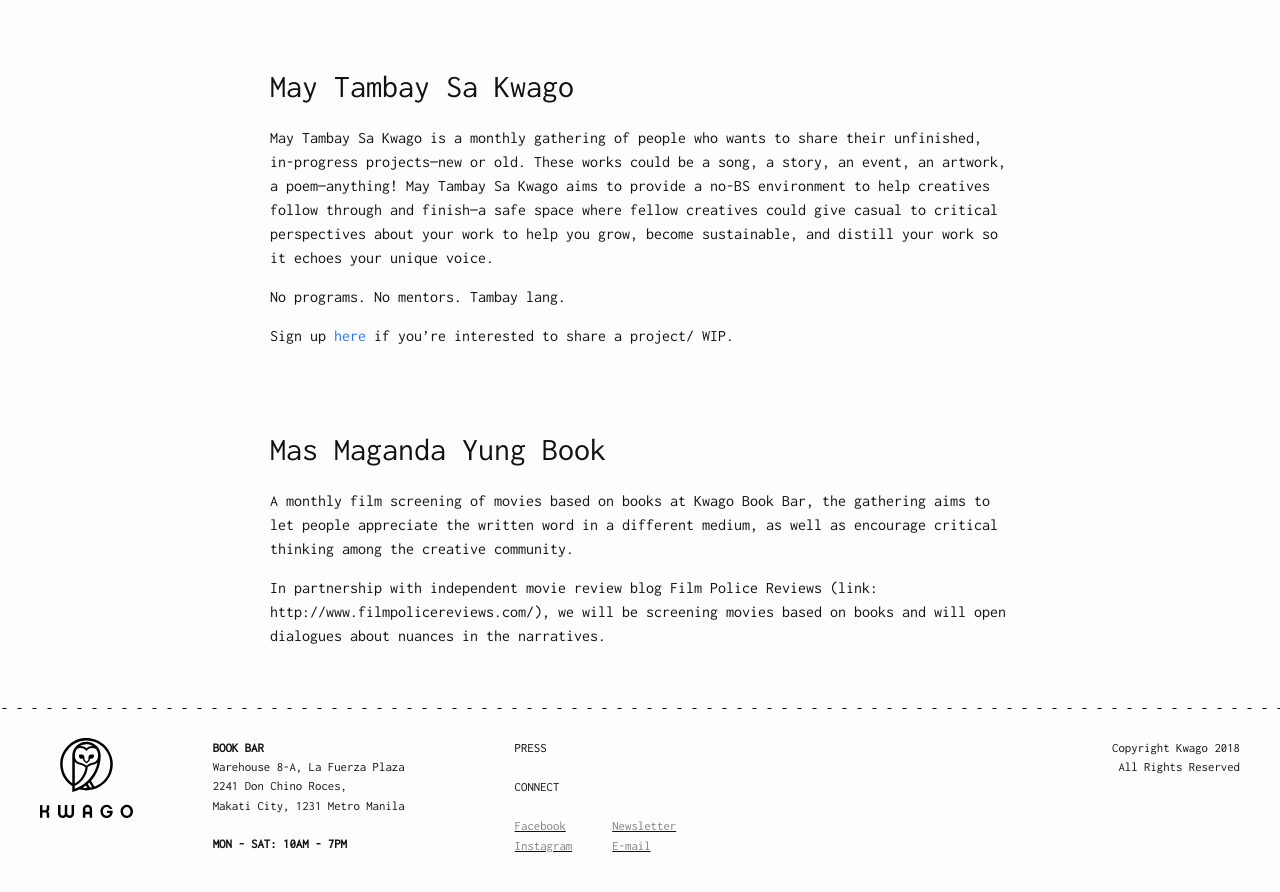
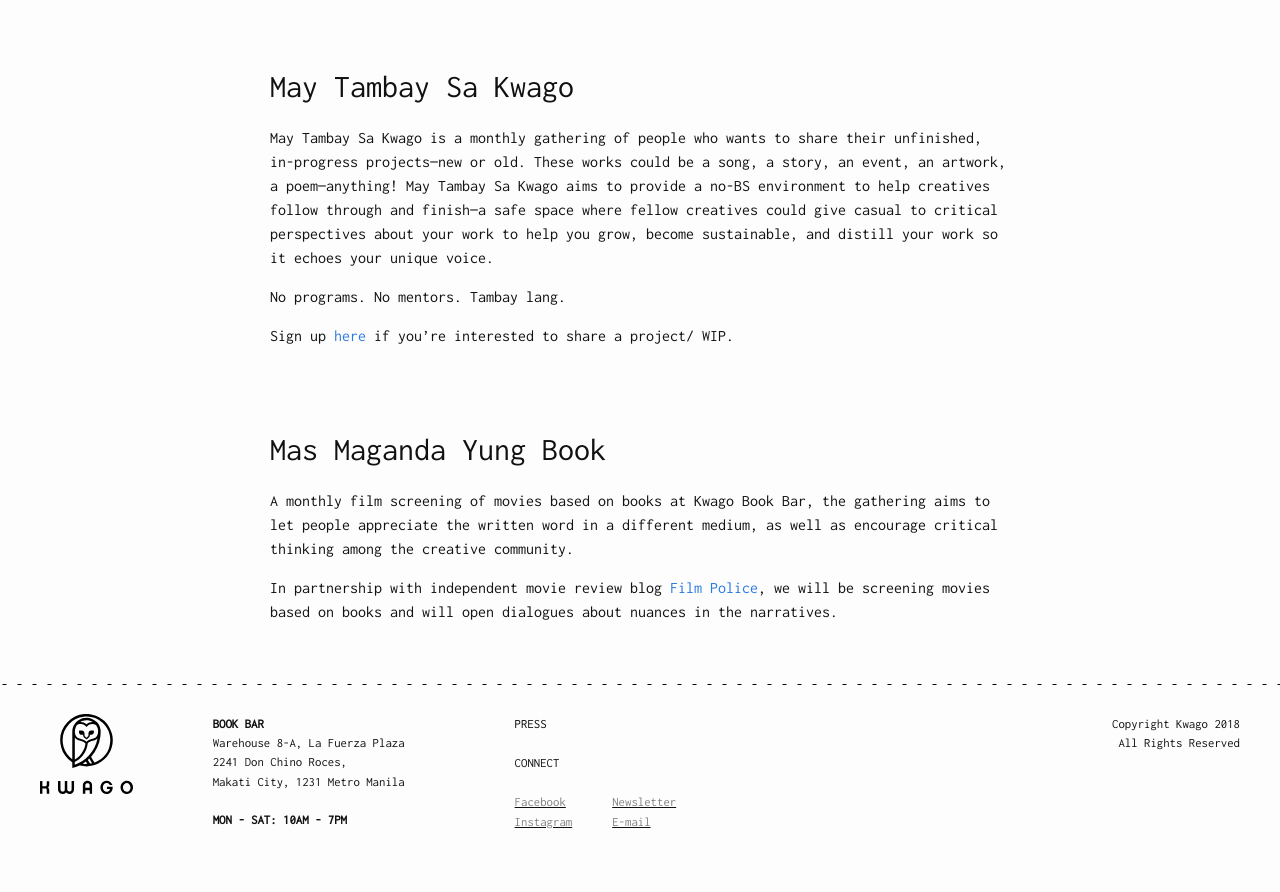
Before and after one commit to patsylala/kwago-siteleaf, a Jekyll site: the page built from 02-programs.md, in a window 1280 px wide and 900 px high, scrolled down 3253 px. Shown: the top 892 px of the window. Built offline with Jekyll 4.4.1, drawn with Linux system fonts in a browser that asks for light colours.

Commit message:
programs content changes

```diff
--- a/02-programs.md
+++ b/02-programs.md
@@ -84,4 +84,4 @@ Mas Maganda Yung Book
 
 A monthly film screening of movies based on books at Kwago Book Bar, the gathering aims to let people appreciate the written word in a different medium, as well as encourage critical thinking among the creative community.
 
-In partnership with independent movie review blog Film Police Reviews (link: http://www.filmpolicereviews.com/), we will be screening movies based on books and will open dialogues about nuances in the narratives.
+In partnership with independent movie review blog <a href="http://www.filmpolicereviews.com/">Film Police</a>, we will be screening movies based on books and will open dialogues about nuances in the narratives.
```
Also changed, not shown: 2 other files.
